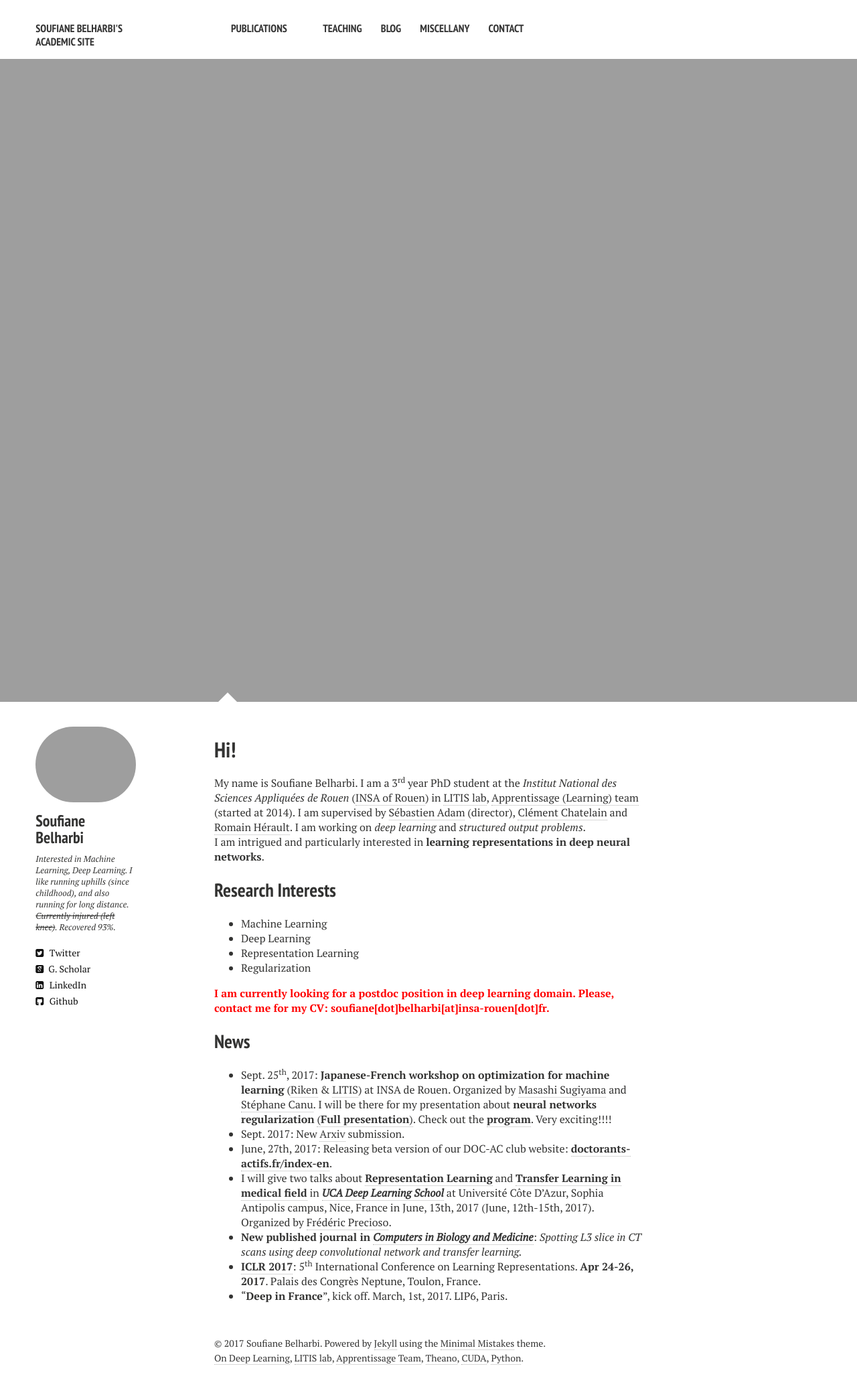
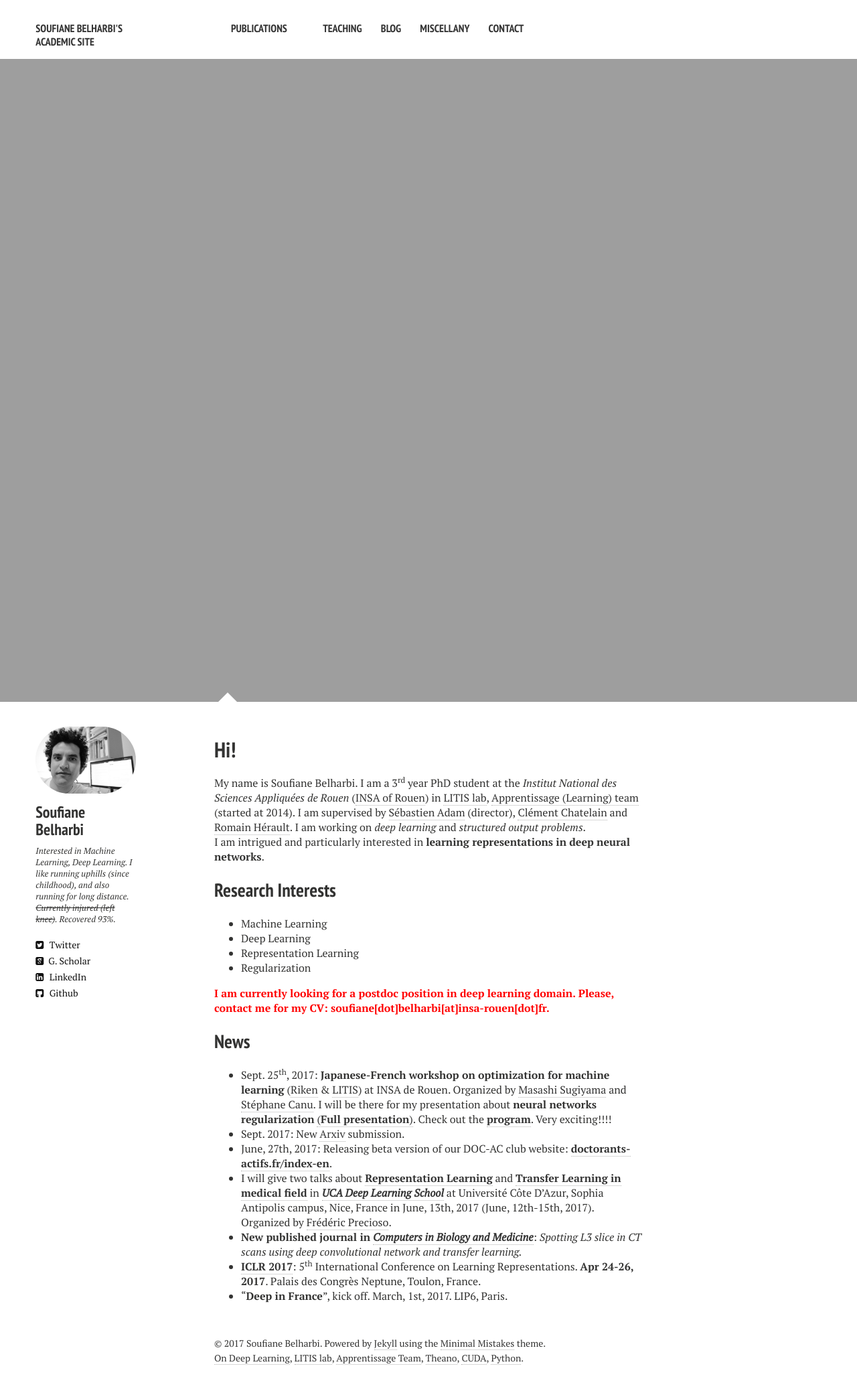
Before and after one commit to sbelharbi/sbelharbi.github.io, a Jekyll site: the page built from index.md, in a window 1280 px wide. Shown: the whole page at 67% size. Built offline with Jekyll 4.4.1, drawn with Linux system fonts in a browser that asks for light colours; nearby versions of some CDN libraries.

Commit message:
add new p.p..

```diff
--- a/_config.yml
+++ b/_config.yml
@@ -10,7 +10,7 @@ disqus_shortname: sbelharbi
 # Owner/author information
 owner:
   name:           Soufiane Belharbi
-  avatar:         DSC_0050.JPG
+  avatar:         soufiane.JPG
   bio:            Interested in Machine Learning, Deep Learning. I like running uphills (since childhood), and also running for long distance. <strike>Currently injured (left knee)</strike>. Recovered 93%.
   email:          #
   # Social networking links are used in author-bio sidebar. Update and remove as you like.
```
